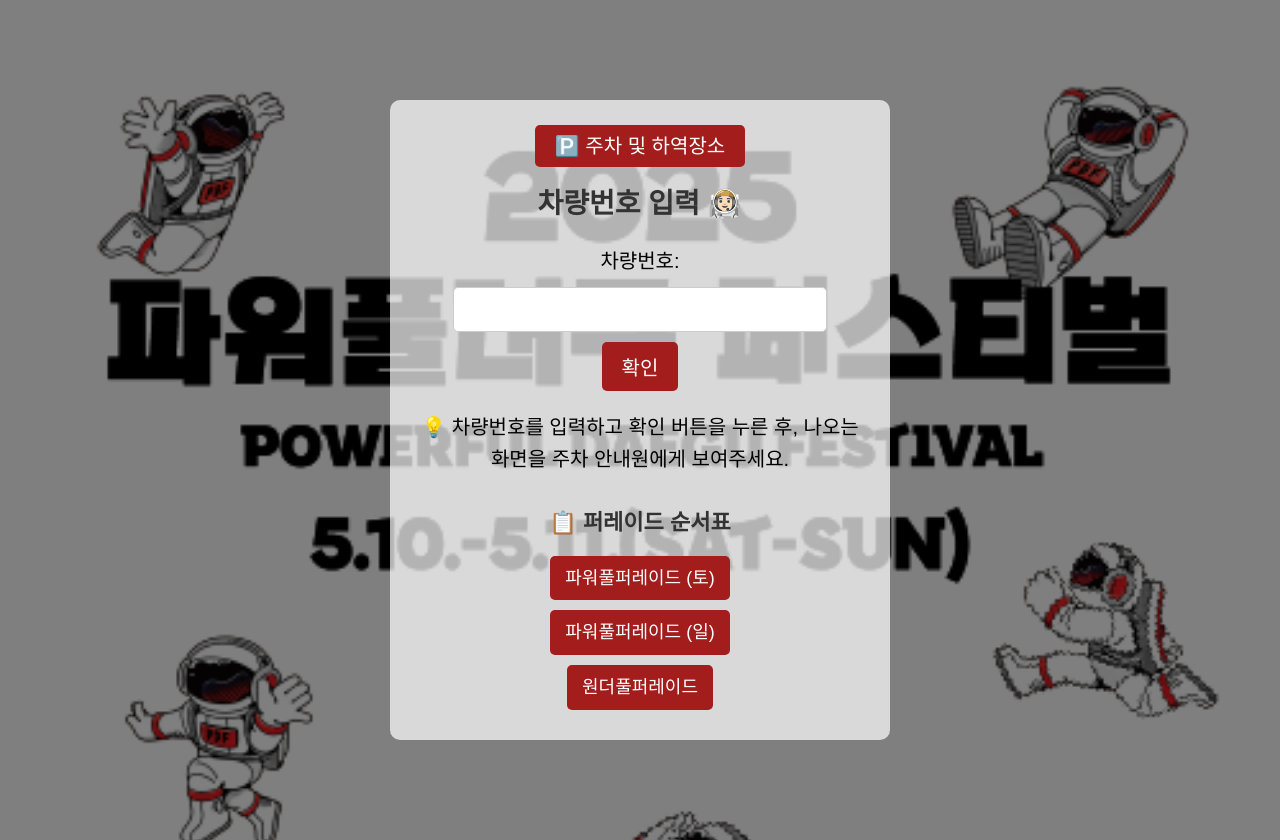
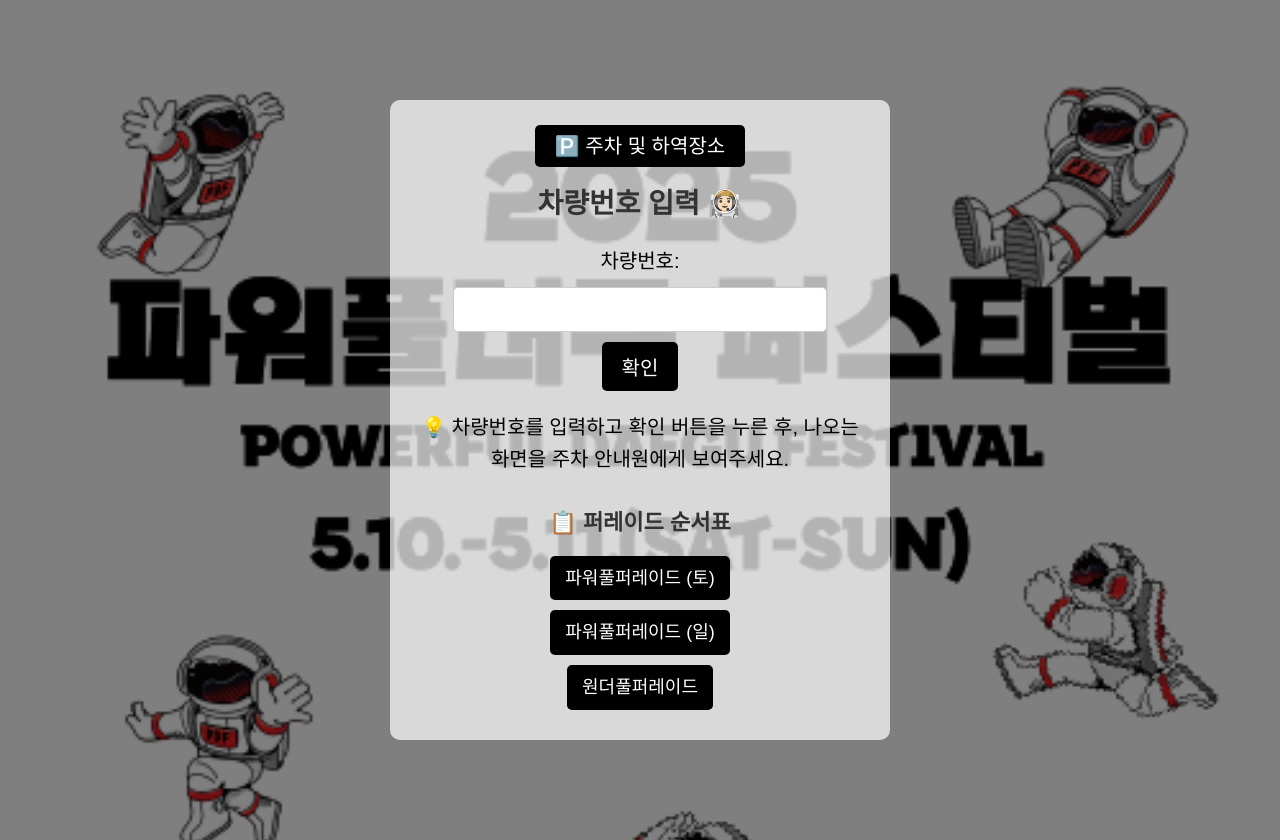
Before and after one commit to ahnonine/pdf_parking, a Flask app: page / in a window 1280 px wide. Run offline with Flask 3, Linux system fonts and the light colour scheme.

Commit message:
Update index.html

```diff
--- a/templates/index.html
+++ b/templates/index.html
@@ -36,12 +36,13 @@
       box-sizing: border-box;
     }
 
+    /* 🅿️ 주차 버튼 스타일 */
     .top-button {
       margin-bottom: 20px;
     }
 
     .top-button a.button {
-      background-color: #a31d1d;
+      background-color: #000000;
       color: white;
       padding: 10px 20px;
       border-radius: 5px;
@@ -51,9 +52,10 @@
     }
 
     .top-button a.button:hover {
-      background-color: #781717;
+      background-color: #333333;
     }
 
+    /* 타이틀 */
     h1 {
       font-size: 28px;
       color: #333;
@@ -80,7 +82,7 @@
     button {
       padding: 10px 20px;
       font-size: 1em;
-      background-color: #a31d1d;
+      background-color: #000000;
       color: white;
       border: none;
       border-radius: 5px;
@@ -89,9 +91,10 @@
     }
 
     button:hover {
-      background-color: #781717;
+      background-color: #333333;
     }
 
+    /* 퍼레이드 섹션 */
     .parade-section {
       margin-top: 30px;
     }
@@ -112,7 +115,7 @@
     .parade-buttons a {
       padding: 8px 15px;
       font-size: 0.9em;
-      background-color: #a31d1d;
+      background-color: #000000;
       color: white;
       border-radius: 5px;
       text-decoration: none;
@@ -120,7 +123,7 @@
     }
 
     .parade-buttons a:hover {
-      background-color: #781717;
+      background-color: #333333;
     }
 
     @media (max-width: 768px) {
@@ -140,7 +143,7 @@
         <a href="/parking" class="button">🅿️ 주차 및 하역장소</a>
       </div>
 
-      <!-- 차량번호 입력 영역 -->
+      <!-- 차량번호 입력 -->
       <h1>차량번호 입력 🧑🏻‍🚀</h1>
 
       <form method="POST" action="/check">
@@ -151,7 +154,7 @@
 
       <p>💡 차량번호를 입력하고 확인 버튼을 누른 후, 나오는 화면을 주차 안내원에게 보여주세요.</p>
 
-      <!-- 🔽 퍼레이드 순서표 버튼 그룹 -->
+      <!-- 🔽 퍼레이드 순서표 버튼 -->
       <div class="parade-section">
         <h2>📋 퍼레이드 순서표</h2>
         <div class="parade-buttons">
```
